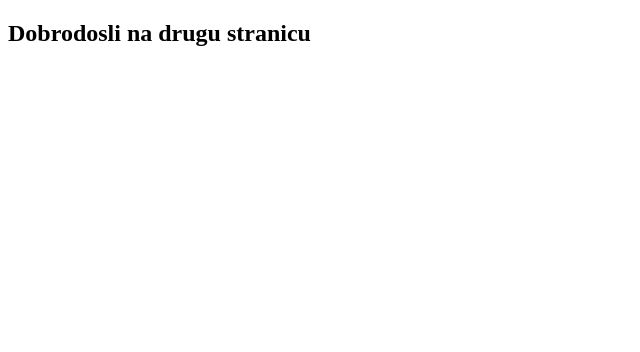
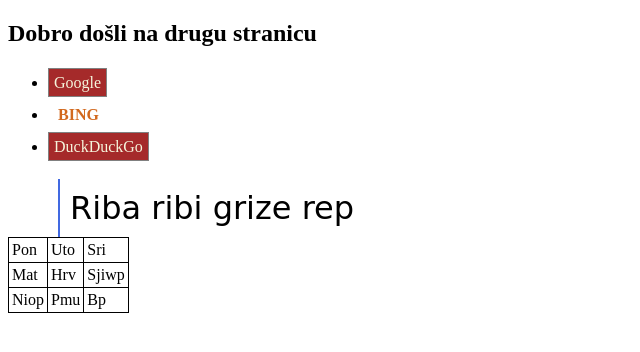
Before and after one commit to Gabriel131007/sjwp_osnove, a plain HTML site: page druga.html in a window 1280 px wide. Shown: the whole page, without its empty margins (0-640 px from the left). Drawn offline with Linux system fonts and the light colour scheme.

Commit message:
likovi i tablice

```diff
--- a/druga.html
+++ b/druga.html
@@ -4,9 +4,45 @@
     <meta charset="UTF-8">
     <meta name="viewport" content="width=device-width, initial-scale=1.0">
     <title>Moja druga stranica</title>
+    <link rel ="stylesheet" href="stilovi.css" />
 </head>
 <body>
-    <h2>Dobrodosli na drugu stranicu</h2>
+    <h2>Dobro došli na drugu stranicu</h2>
+
+
+
+    <ul>
+        <li><a class="vrsta1" href="www.google.com">Google</a></li>
+        <li><a class="vrsta2" href="www.bing.com">Bing</a></li>
+        <li><a class="vrsta1" href="www.DuckDuckGo.com">DuckDuckGo</a></li>
+
+</ul>
+
+<div class="uzrecica">
+    Riba ribi grize rep
+</div>
+
+<table class="moja_tablica" tr>
+        <td>Pon</td>
+        <td>Uto</td>
+        <td>Sri</td>
+    </tr>
+<tr>
+    <td>Mat</td>
+    <td>Hrv</td>
+    <td>Sjiwp</td>
+</tr>
+<tr>
+    <td>Niop</td>
+    <td>Pmu</td>
+    <td>Bp</td>
+</tr>
+
+</table>
+
+
+
+
 
 </body>
 </html>
--- a/stilovi.css
+++ b/stilovi.css
@@ -1,4 +1,65 @@
 .boja {
     color:azure;
     background-color: blueviolet;
+    text-align: center;
+    font-family: 'Courier New', Courier, monospace;
 }
+
+.vrsta1{
+    background-color: brown;
+    padding: 5px;
+    border: 1px solid gray;
+    color: beige;
+    text-decoration: none;
+}
+
+.vrsta1:hover {
+    background-color: crimson;
+}
+
+.vrsta2 {
+    padding: 10px;
+    text-transform: uppercase;
+    text-decoration: none;
+    color: chocolate;
+    font-weight: bold;
+
+}
+.vrsta2:hover {
+    text-decoration: underline;
+}
+
+a {
+    line-height: 200%;
+}
+
+.uzrecica {
+    font-family: cursive;
+    font-size: xx-large;
+    margin-left: 50px;
+    padding: 10px;
+    border-left: 2px solid royalblue;
+
+}
+
+.uzrecica:hover {
+    background-color: royalblue;
+    color: azure;
+}
+
+table, th, td {
+    border: 1px solid black;
+    border-collapse: collapse;
+}
+
+th {
+    background-color: blueviolet;
+    color: white;
+    padding: 3px;
+
+}
+
+td {
+
+    padding: 3px;
+}
```
Also changed, not shown: index.html (+53 -12 lines), slika.jpg (added).
